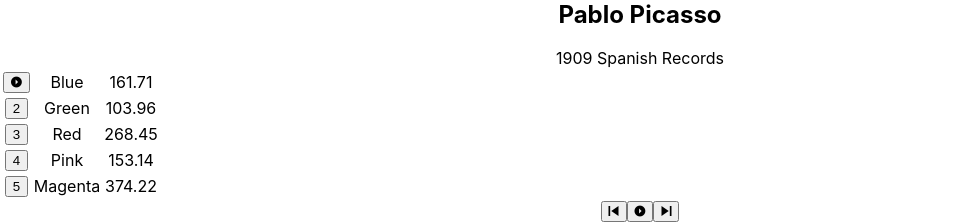
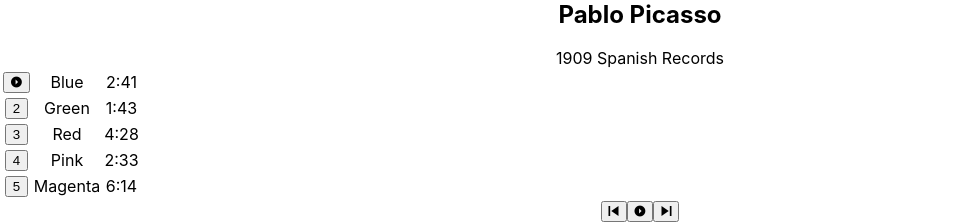
Before and after one commit to soheb321/bloc-jams-react, a React (Create React App) app: page /album/the-colors in a window 1280 px wide. Shown: the part 728-952 px from the top of the page, without its empty margins (0-980 px from the left). Built offline with nearby package versions, Linux system fonts and the light colour scheme.

Commit message:
Album Fix

```diff
--- a/package.json
+++ b/package.json
@@ -3,6 +3,7 @@
   "version": "0.1.0",
   "private": true,
   "dependencies": {
+    "bootstrap": "^4.3.1",
     "react": "^16.8.5",
     "react-dom": "^16.8.5",
     "react-router-dom": "^5.0.0",
--- a/src/components/Album.js
+++ b/src/components/Album.js
@@ -152,7 +152,7 @@
            <colgroup>
              <col id="song-number-column" />
              <col id="song-title-column" />
-             <col id="song-duration-column" />
+             <col id="song-duration-column"/>
            </colgroup>
            <tbody>
                 {
@@ -184,7 +184,7 @@
 
 
                             <td className = "songTitle">{song.title}</td>
-                            <td className = "songDuration">{song.duration}</td>
+                            <td className = "songDuration">{this.formatTime(song.duration)}</td>
                             </tr>
                         )
                     })
```
Also changed, not shown: 1 other file (tests, documents, lock files or other folders).
